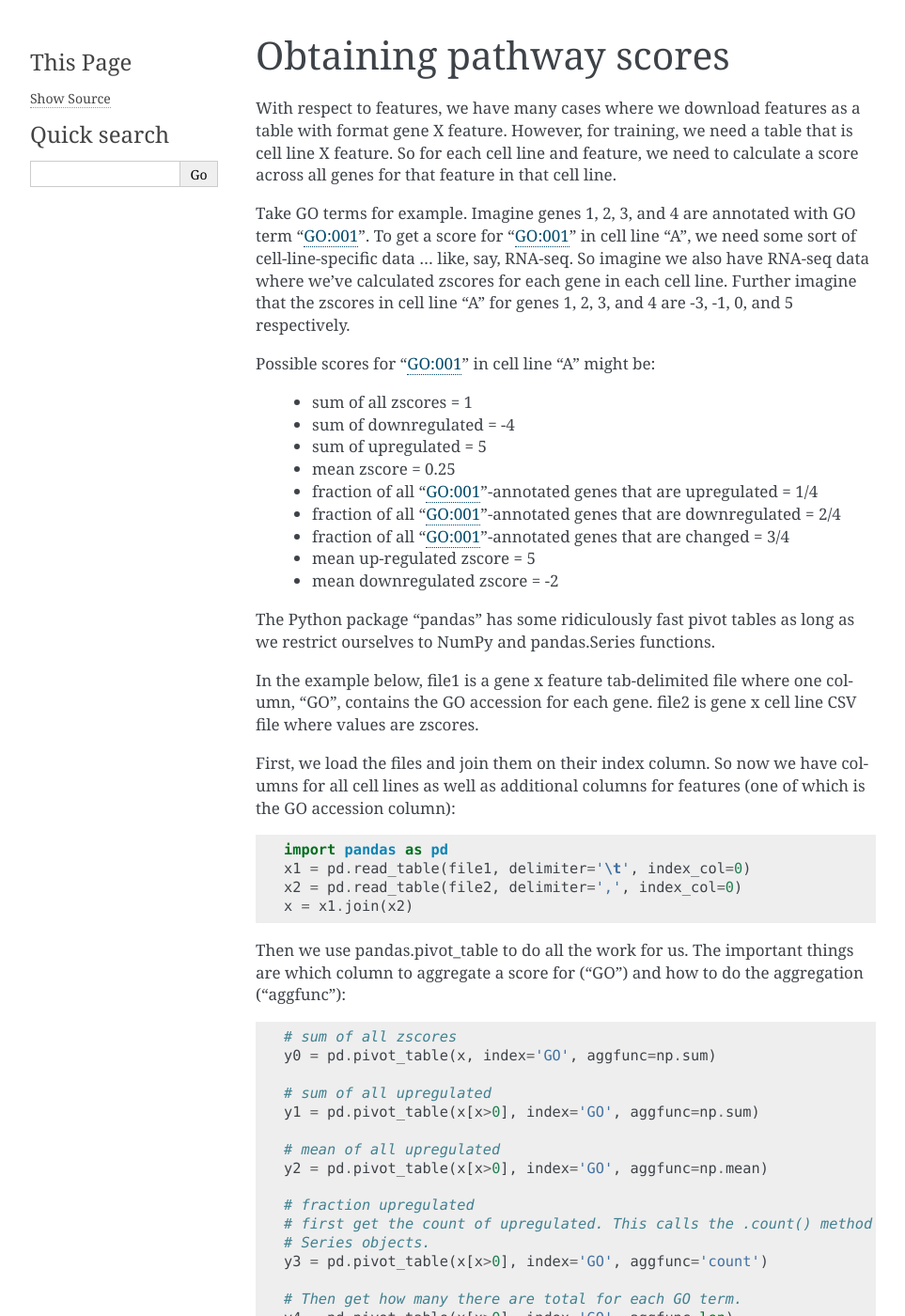
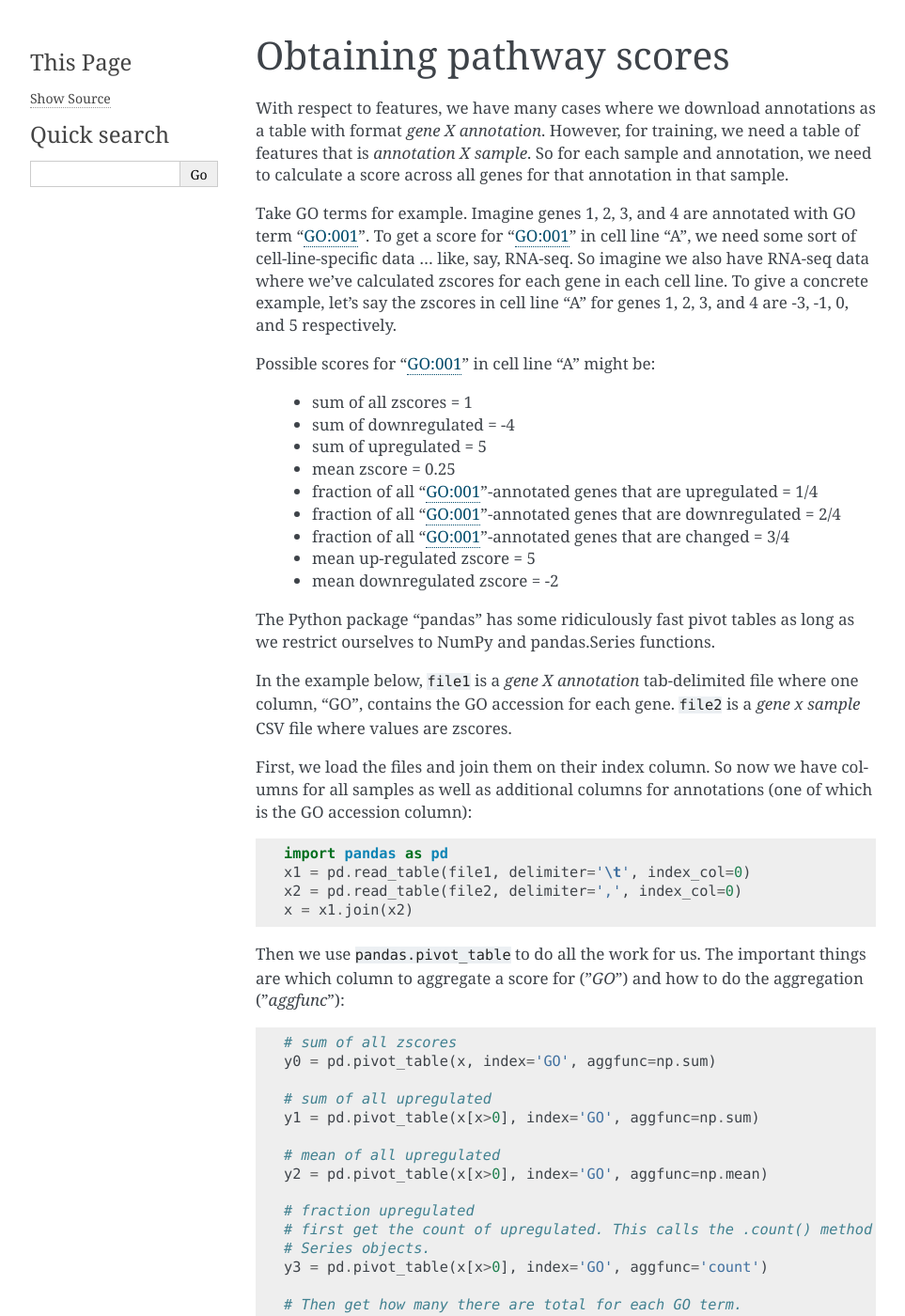
Before and after one commit to NCBI-Hackathons/Pharmacogenomics_Prediction_Pipeline_P3, a Sphinx documentation site: the page built from doc/source/topic-pivot.rst, in a window 1280 px wide and 1400 px high. Shown: the whole window at 94% size, without its empty margins (148-1111 px from the left). Built offline with Sphinx 7.4.7, drawn with Linux system fonts in a browser that asks for light colours; some of the changed text lies outside the part shown.

Commit message:
docs overhaul

```diff
--- /dev/null
+++ b/doc/source/_static/style.css
@@ -0,0 +1,3 @@
+// div.body p {color: #FF0000;}
+
+pre {font-size: 0.7em;}
--- a/doc/source/index.rst
+++ b/doc/source/index.rst
@@ -25,6 +25,7 @@ Contents:
 
     installation
     configuration
+    features
     topic-snakefiles
     topic-pivot
 
--- a/doc/source/topic-pivot.rst
+++ b/doc/source/topic-pivot.rst
@@ -1,16 +1,19 @@
+.. _pathway_scores:
+
 Obtaining pathway scores
 ========================
-With respect to features, we have many cases where we download features as
-a table with format gene X feature. However, for training, we need a table that
-is cell line X feature. So for each cell line and feature, we need to calculate
-a score across all genes for that feature in that cell line.
+With respect to features, we have many cases where we download annotations as
+a table with format `gene X annotation`. However, for training, we need a table
+of features that is `annotation X sample`. So for each sample and annotation,
+we need to calculate a score across all genes for that annotation in that
+sample.
 
 Take GO terms for example. Imagine genes 1, 2, 3, and 4 are annotated with GO
 term "GO:001". To get a score for "GO:001" in cell line "A", we need some sort
 of cell-line-specific data . . . like, say, RNA-seq. So imagine we also have
 RNA-seq data where we've calculated zscores for each gene in each cell line.
-Further imagine that the zscores in cell line "A" for genes 1, 2, 3, and 4 are
--3, -1, 0, and 5 respectively.
+To give a concrete example, let's say the zscores in cell line "A" for genes 1,
+2, 3, and 4 are -3, -1, 0, and 5 respectively.
 
 
 Possible scores for "GO:001" in cell line "A" might be:
@@ -29,12 +32,12 @@ Possible scores for "GO:001" in cell line "A" might be:
 The Python package "pandas" has some ridiculously fast pivot tables as long as
 we restrict ourselves to NumPy and pandas.Series functions.
 
-In the example below, file1 is a gene x feature tab-delimited file where one
-column, "GO", contains the GO accession for each gene. file2 is gene x cell
-line CSV file where values are zscores.
+In the example below, ``file1`` is a `gene X annotation` tab-delimited file
+where one column, "GO", contains the GO accession for each gene. ``file2`` is
+a `gene x sample` CSV file where values are zscores.
 
 First, we load the files and join them on their index column. So now we have
-columns for all cell lines as well as additional columns for features (one of
+columns for all samples as well as additional columns for annotations (one of
 which is the GO accession column)::
 
     import pandas as pd
@@ -42,9 +45,9 @@ which is the GO accession column)::
     x2 = pd.read_table(file2, delimiter=',', index_col=0)
     x = x1.join(x2)
 
-Then we use pandas.pivot_table to do all the work for us. The important things
-are which column to aggregate a score for ("GO") and how to do the aggregation
-("aggfunc")::
+Then we use ``pandas.pivot_table`` to do all the work for us. The important
+things are which column to aggregate a score for ("`GO`") and how to do the
+aggregation ("`aggfunc`")::
 
     # sum of all zscores
     y0 = pd.pivot_table(x, index='GO', aggfunc=np.sum)
@@ -69,9 +72,11 @@ are which column to aggregate a score for ("GO") and how to do the aggregation
 
 Note that at the end of the machine learning, we will want to be able to
 inspect the resulting models for variable importance. In the above example, all
-of the resulting `y*` dataframes have similar indexes so if we include more
-than one of them in the final set of features, we won't know which is which.
-The solution to this is to convert the indexes::
+of the resulting `y*` dataframes have similar indexes (e.g., the sum-of-zscores
+is indexed by GO term, and so is the sum-of-all-upregulated, and so on). So if
+we include more than one of them in the final set of features, we won't know
+which is which.  The solution to this is to append a unique tag to the
+indexes::
 
     def index_converter(df, label):
         return pd.Series(df.index).apply(lambda x: x.replace(':', '_') + label)
@@ -81,6 +86,6 @@ The solution to this is to convert the indexes::
     y2.index = index_converter(y0, '_upavg')
     y5.index = index_converter(y0, '_upfrac')
 
-This is all taken care of in the `tools/pipeline_helpers.py` module in
-`pathway_scores_from_zscores()`. Similarly, a version using variants as input
-for scores rather than zscores can be made.
+While documented in long form here, this is actually implemented in the
+`tools/pipeline_helpers.py` module in `pathway_scores_from_zscores()`. There
+are analagous functions in that module to handle variants and CNV data.
```
Also changed, not shown: doc/source/features.rst (added, +205 -0 lines), doc/source/all_dag.png (added), doc/source/cnv_dag.png (added), doc/source/cpdb_dag.png (added), doc/source/exome_variants_dag.png (added), doc/source/go_dag.png (added), doc/source/msigdb_dag.png (added), doc/source/normed_counts_dag.png (added), doc/source/zscores_dag.png (added), 8 other files.
